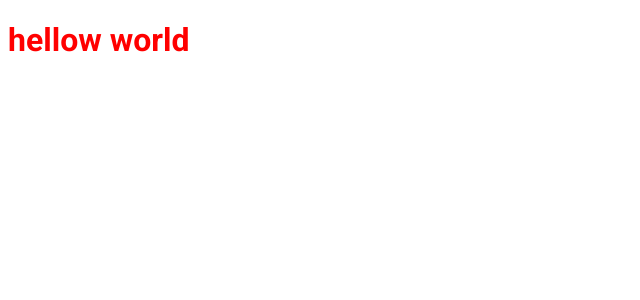
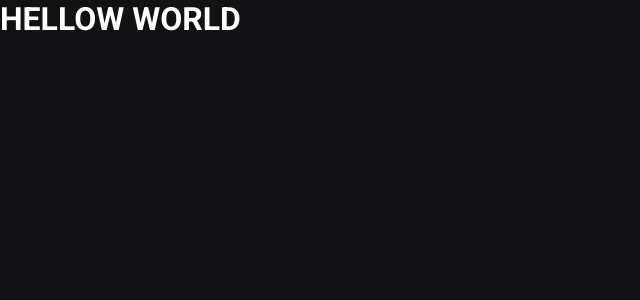
Before and after one commit to thalison1998/IG-NEWS, a Next.js app: page / in a window 1280 px wide. Shown: the top 300 px of the page, without its empty margins (0-640 px from the left). Built offline with nearby package versions, Linux system fonts and the light colour scheme.

Commit message:
estilo global adicionado

```diff
--- a/src/pages/_app.tsx
+++ b/src/pages/_app.tsx
@@ -1,13 +1,9 @@
 import {AppProps} from "next/app"
-import Head from 'next/head'
+
+import  '../styles/global.scss'
+
 function MyApp({ Component, pageProps }:AppProps) {
-  return(
-  <>
-
-  <Component {...pageProps} />
-  </>
-
-  )
+  return( <Component {...pageProps} />)
 }
 
 export default MyApp
--- a/src/pages/index.tsx
+++ b/src/pages/index.tsx
@@ -1,5 +1,5 @@
 import Head from "next/head"
-import styles from "../styles/home.module.scss"
+
 
 export default function Home() {
   return (
@@ -7,8 +7,8 @@ export default function Home() {
     <Head>
         <title>IG news | home</title>
     </Head>
-    <h1 className={styles.title}>
-      hellow world
+    <h1 >
+     HELLOW WORLD
     </h1>
     </>
 
--- /dev/null
+++ b/src/styles/global.scss
@@ -0,0 +1,51 @@
+*{
+    margin:0;
+    padding:0;
+    box-sizing: border-box;
+}
+
+:root {
+    --white:#FFFFFF;
+
+    --gray-100:#e1e1e6;
+    --gray-300:#a8a8b3;
+    --gray-900:#121214;
+
+    --cyan-500:#61dafb;
+    --yellow-500:#eba417;
+}
+
+
+@media (max-width:1080px) {
+    html {
+        font-size: 93.75%;
+    }
+}
+@media (max-width:720px) {
+    html {
+        font-size: 87.5%;
+    }
+}
+
+body {
+
+    background-color:var(--gray-900);
+    color:var(--white);
+
+
+}
+
+body,input, textarea, select, button {
+    font:400 1rem "Roboto", sans-serif
+}
+h1{
+font-size: 2rem;
+}
+button {
+    cursor:pointer
+}
+
+a {
+    color:inherit;
+    text-decoration: none;
+}
--- a/src/styles/home.module.scss
+++ /dev/null
@@ -1,4 +0,0 @@
-.title {
-    color:red;
-    font-family: "Roboto";
-}
```
